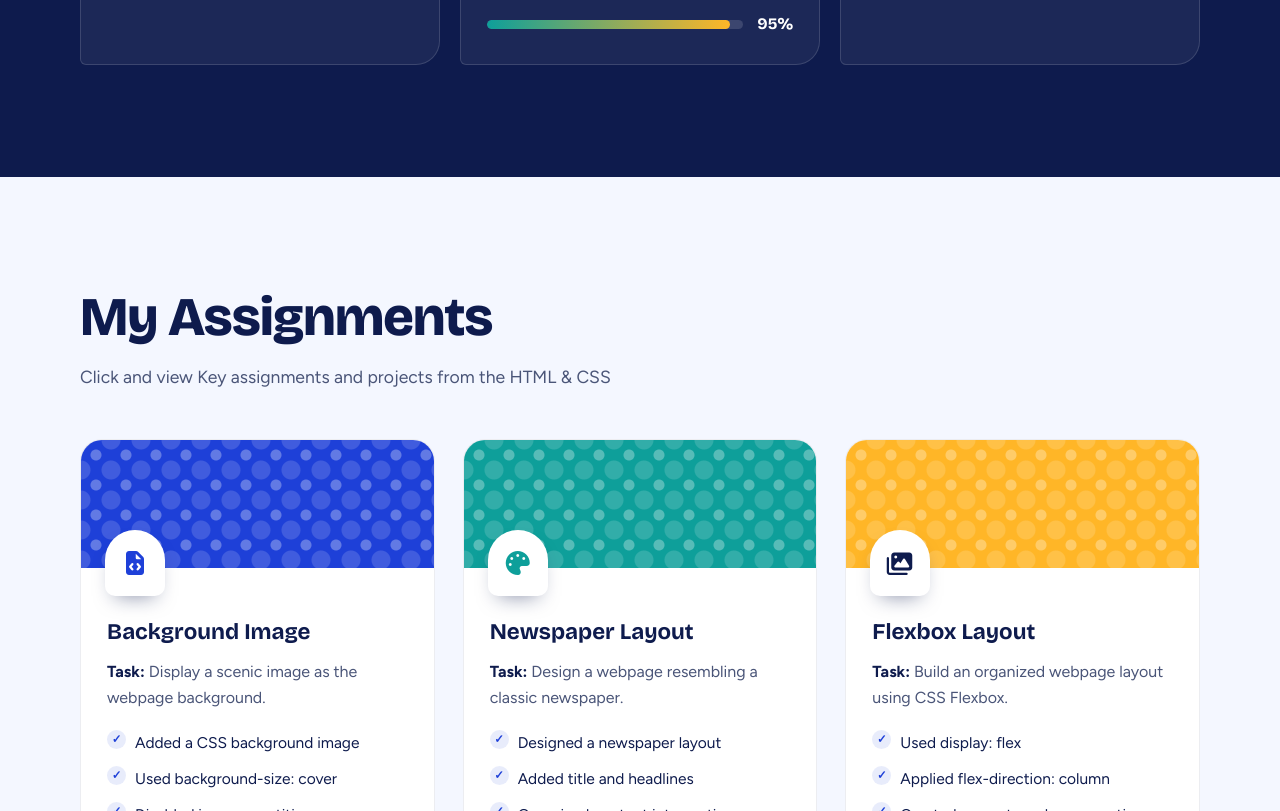
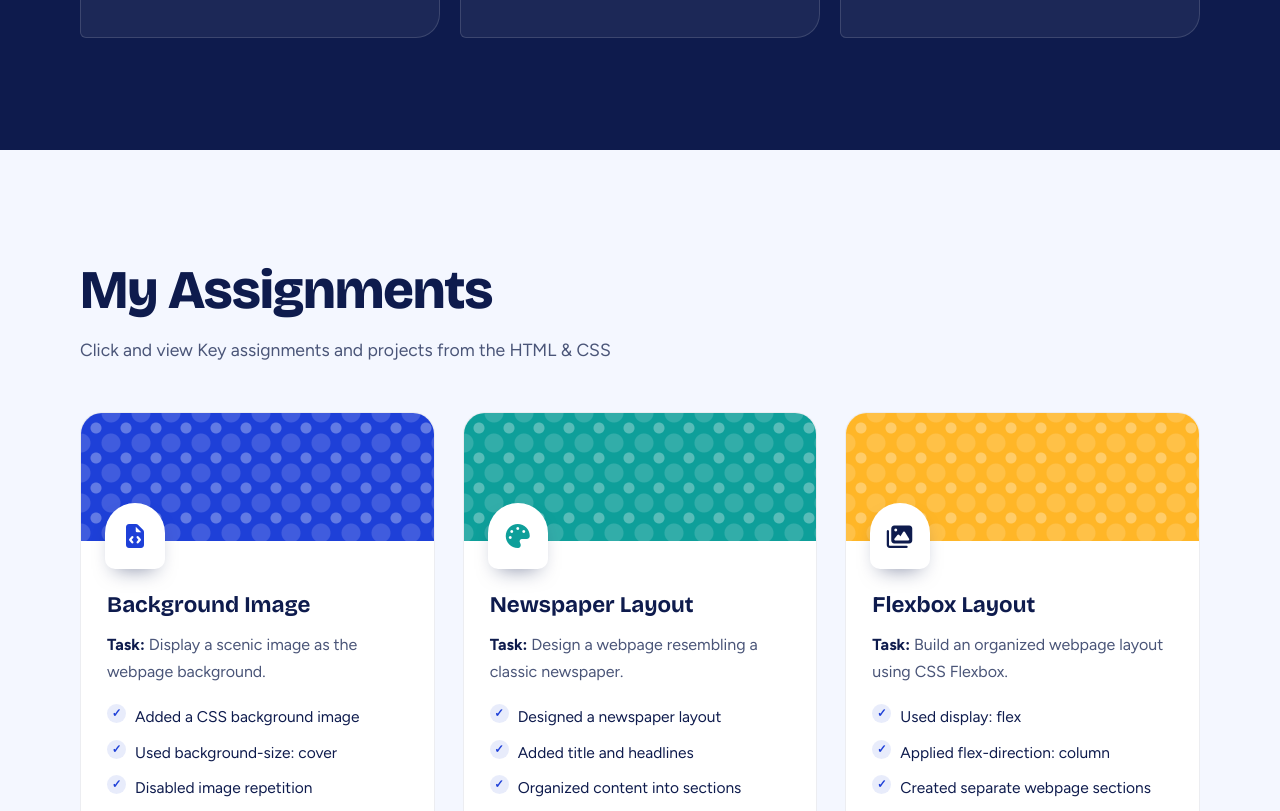
Before and after one commit to Payaljain1211/Portfolio, a plain HTML site: page index.html in a window 1280 px wide. Shown: the part 2354-3165 px from the top of the page. Drawn offline with nearby package versions, Linux system fonts and the light colour scheme.

```diff
--- a/index.html
+++ b/index.html
@@ -145,12 +145,6 @@
                         <h4>C-Programming</h4>
                         <p>Advanced</p>
                     </div>
-                </div>
-                <div class="card-bottom">
-                    <div class="progress">
-                        <div class="progress-bar" style="width:95%"></div>
-                    </div>
-                    <p>95%</p>
                 </div>
             </div>
             <div class="card">
```
